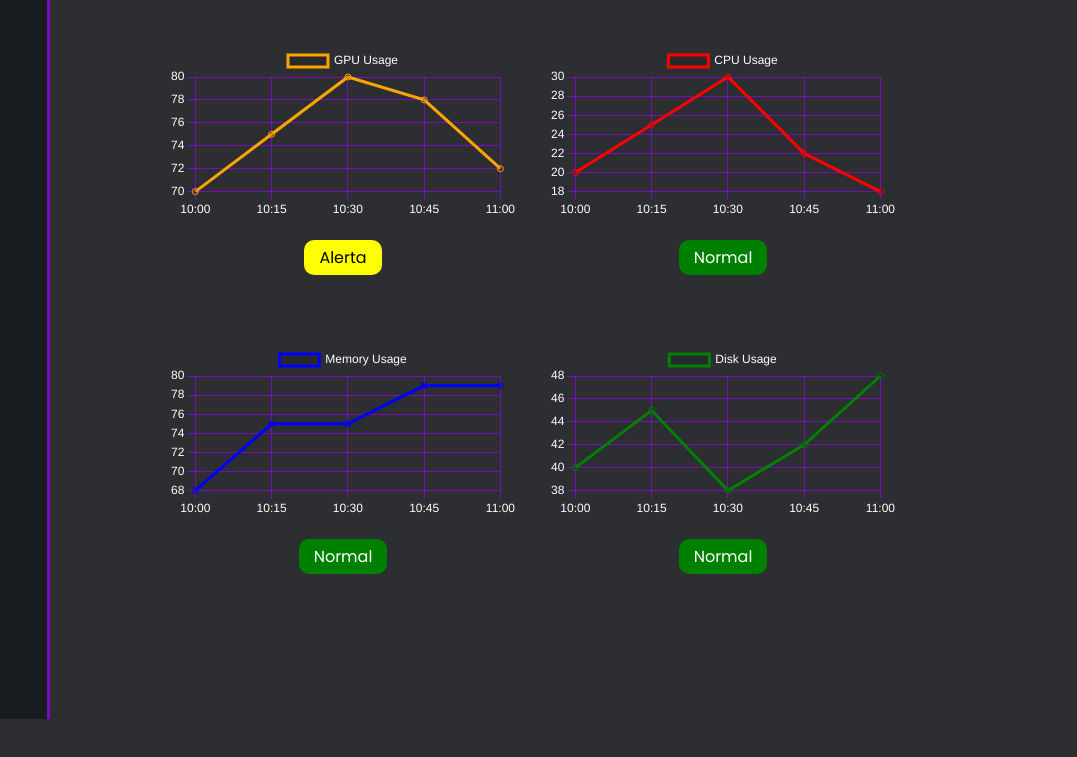
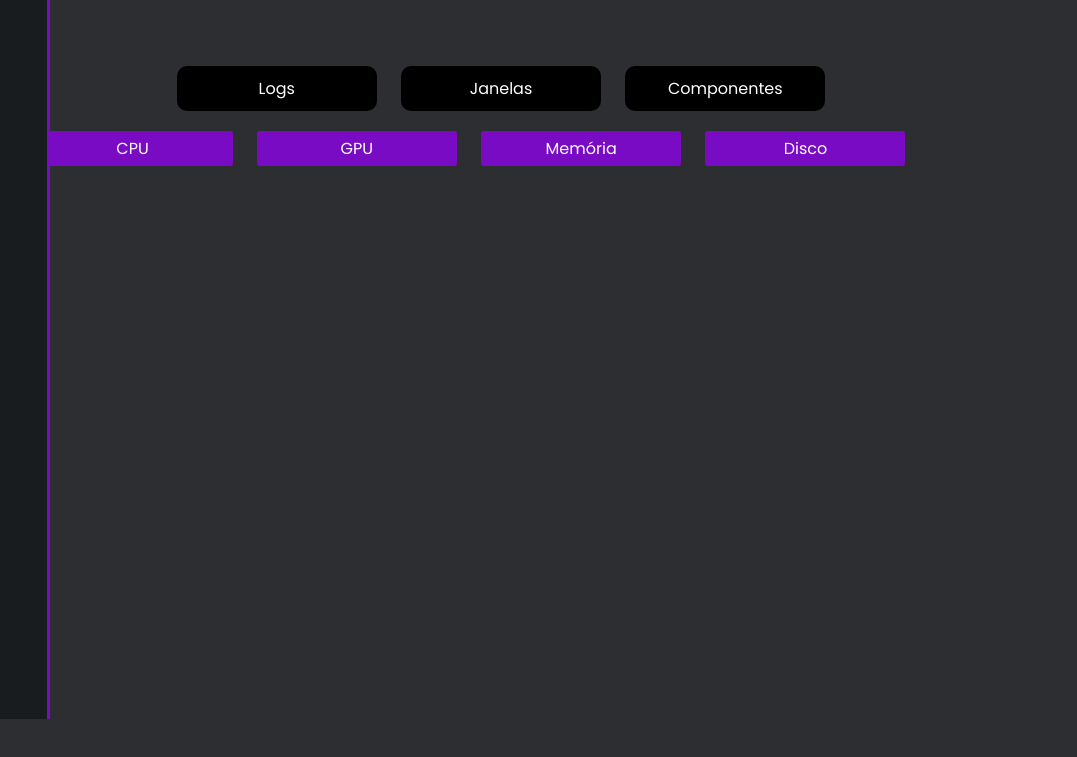
Before and after one commit to limataty/HowlZ, a website: page site/public/dashboard/componentes.html in a window 1280 px wide. Shown: the part 81-838 px from the top of the page, 203-1280 px from the left. Before the commit the page ends 800 px from the top, so only its background shows below. Drawn offline with nearby package versions, Linux system fonts and the light colour scheme.

Commit message:
update grafico

```diff
--- a/site/public/assets/css/componentes.css
+++ b/site/public/assets/css/componentes.css
@@ -24,17 +24,18 @@
 }
 
 /* graficos */
-.graficos {
-    display: flex;
+ .graficos {
+    /* display: flex;
     flex-wrap: wrap;
-    justify-content: center;
-    padding-left: 15%;
-    padding-top: 3%;
+    justify-content: center; */
+    padding-left: 35%;
+    padding-top: 2%;
 }
 
+
 .grafico-container {
-    width: 350px;
-    margin: 15px;
+    width: 500px;
+    /* margin: 15px; */
 }
 
 
@@ -66,3 +67,36 @@
     color: white;
     border-radius: 10px;
 }
+
+/*botoes de escolher*/
+.escolher-monitoramento{
+    padding-top: 5%;
+    padding-left: 10%;
+}
+
+.escolher-monitoramento button{
+    background-color: black;
+    border-radius: 10px;
+    padding-top: 10px;
+    padding-bottom: 10px;
+    margin: 10px;
+    width: 200px;
+}
+
+.escolher-monitoramento button:hover{
+    background-color: #7A0BC0;
+}
+
+
+.botoesComponentes button{
+     width: 200px;
+     margin: 10px;
+}
+
+.botoesComponentes{
+    padding-left: 5%;
+}
+
+.botoesComponentes button:hover{
+    background-color: blue;
+}
--- a/site/public/dashboard/componentes.html
+++ b/site/public/dashboard/componentes.html
@@ -60,8 +60,15 @@
     </div>
     </div>
 
+         <div class="escolher-monitoramento">
+            <a href="../dashboard/logs.html"><button>Logs</button></a>
+            <a href="../dashboard/janelas.html"><button>Janelas</button></a>
+            <a href="../dashboard/componentes.html"><button>Componentes</button></a>
+         </div>
+
+
         <!-- graficos -->
-        <div class="graficos">
+        <!-- <div class="graficos">
             <div class="grafico-container">
                <canvas id="gpuChart"></canvas>
                <button class="amarelo">Alerta</button>
@@ -81,7 +88,32 @@
                <canvas id="diskChart"></canvas>
                <button class="verde">Normal</button>
            </div>
+       </div> -->
+
+         <div class="botoesComponentes">
+       <button onclick="showChart('cpu')">CPU</button>
+       <button onclick="showChart('gpu')">GPU</button>
+       <button onclick="showChart('memory')">Memória</button>
+       <button onclick="showChart('disk')">Disco</button>
+        </div>
+
+        <div class="graficos">
+            <div class="grafico-container" id="cpuChartContainer">
+           <canvas id="cpuChart"></canvas>
        </div>
+       <div class="grafico-container" id="gpuChartContainer">
+           <canvas id="gpuChart"></canvas>
+       </div>
+       <div class="grafico-container" id="memoryChartContainer">
+           <canvas id="memoryChart"></canvas>
+       </div>
+       <div class="grafico-container" id="diskChartContainer">
+           <canvas id="diskChart"></canvas>
+       </div>
+        </div>
+
+
+
 
 
 </body>
@@ -104,70 +136,45 @@
     Chart.defaults.borderColor = '#7A0BC0';
     Chart.defaults.color = '#fff';
 
-    // dados fictícios para os gráficos
-    var timeLabels = ["10:00", "10:15", "10:30", "10:45", "11:00"];
-    var cpuData = [20, 25, 30, 22, 18];
-    var memData = [68,75, 75, 79, 79];
-    var diskData = [40, 45, 38, 42, 48];
-    var gpuData = [70, 75, 80, 78, 72];
+    let currentChart = null;
+    function showChart(chartType) {
+        // Esconde o gráfico atual, se houver um
+        if (currentChart) {
+            currentChart.style.display = 'none';
+        }
 
-    // CPU
-    var ctxCpu = document.getElementById('cpuChart').getContext('2d');
-    var cpuChart = new Chart(ctxCpu, {
-        type: 'line',
-        data: {
-            labels: timeLabels,
+        // Mostra o novo gráfico
+        let selectedChartContainer = document.getElementById(chartType + 'ChartContainer');
+        if (selectedChartContainer) {
+            selectedChartContainer.style.display = 'block';
+            drawChart(chartType);
+            currentChart = selectedChartContainer;
+        }
+    }
+
+    function drawChart(chartType) {
+        var ctx = document.getElementById(chartType + 'Chart').getContext('2d');
+        var data = {
+            labels: ['10:00', '10:15', '10:30', '10:45', '11:00', '11:15'],
             datasets: [{
-                label: 'CPU Usage',
-                data: cpuData,
+                label: chartType,
+                data: [50, 30, 20, 40, 60],
+                fill: false,
                 borderColor: 'red',
-                fill: false,
+                borderWidth: 2
             }]
-        },
-    });
+        };
 
-    // Memória
-    var ctxMem = document.getElementById('memChart').getContext('2d');
-    var memChart = new Chart(ctxMem, {
-        type: 'line',
-        data: {
-            labels: timeLabels,
-            datasets: [{
-                label: 'Memory Usage',
-                data: memData,
-                borderColor: 'blue',
-                fill: false,
-            }]
-        },
-    });
-
-    // Disco
-    var ctxDisk = document.getElementById('diskChart').getContext('2d');
-    var diskChart = new Chart(ctxDisk, {
-        type: 'line',
-        data: {
-            labels: timeLabels,
-            datasets: [{
-                label: 'Disk Usage',
-                data: diskData,
-                borderColor: 'green',
-                fill: false,
-            }]
-        },
-    });
-
-    // GPU
-    var ctxGpu = document.getElementById('gpuChart').getContext('2d');
-    var gpuChart = new Chart(ctxGpu, {
-        type: 'line',
-        data: {
-            labels: timeLabels,
-            datasets: [{
-                label: 'GPU Usage',
-                data: gpuData,
-                borderColor: 'orange',
-                fill: false,
-            }]
-        },
-    });
-</script>
+        var chart = new Chart(ctx, {
+            type: 'line',
+            data: data,
+            options: {
+                scales: {
+                    y: {
+                        beginAtZero: true
+                    }
+                }
+            }
+        });
+    }
+    </script>
```
